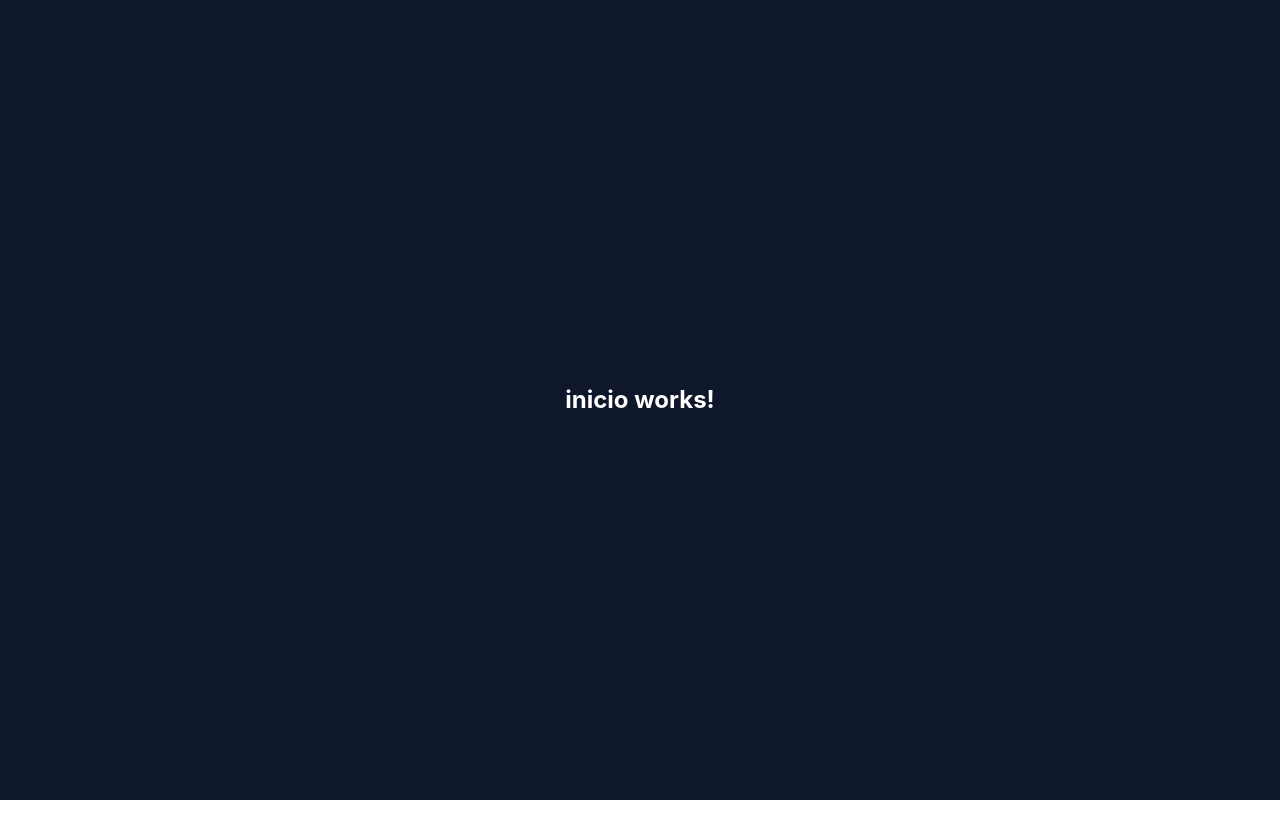
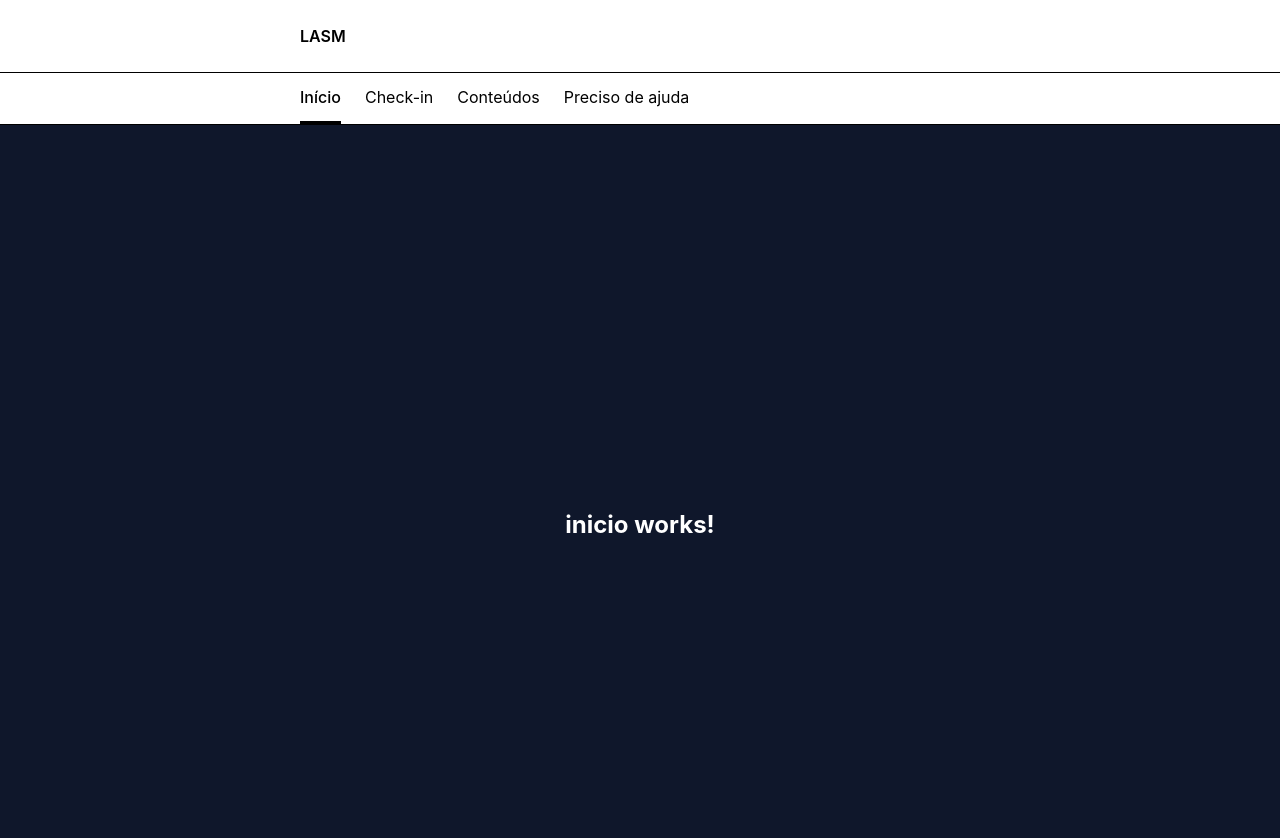
Before and after one commit to Laboratorio-CE/termometro-lasm-frontend, an Angular app: page /inicio in a window 1280 px wide. Shown: the top 838 px of the page. Before the commit the page ends 800 px from the top, so only its background shows below. Built offline with nearby package versions, Linux system fonts and the light colour scheme.

Commit message:
feat: add shell público

```diff
--- a/src/app/app.html
+++ b/src/app/app.html
@@ -1,4 +1,22 @@
-<main class="bg-slate-900 text-white h-screen flex flex-col items-center justify-center text-2xl font-bold">
+<header class="border-b">
+  <div class="mx-auto max-w-180 px-5 h-18 flex items-center font-semibold">
+    {{title()}}
+  </div>
+</header>
+
+<nav class="border-b">
+  <ul class="mx-auto max-w-180 px-5 flex gap-6 overflow-x-auto">
+    @for (aba of abas; track aba.rota) {
+      <li>
+        <a [routerLink]="aba.rota"
+           routerLinkActive="border-b-[3px] font-medium"
+           class="block py-3 whitespace-nowrap">{{ aba.texto }}</a>
+      </li>
+    }
+  </ul>
+</nav>
+
+<main class="px-5 py-6 bg-slate-900 text-white h-screen flex flex-col items-center justify-center text-2xl font-bold">
 
   <router-outlet />
 
--- a/src/app/app.ts
+++ b/src/app/app.ts
@@ -1,12 +1,18 @@
 import { Component, signal } from '@angular/core';
-import { RouterOutlet } from '@angular/router';
+import { RouterOutlet, RouterLink, RouterLinkActive } from '@angular/router';
 
 @Component({
-  imports: [RouterOutlet],
+  imports: [RouterOutlet, RouterLink, RouterLinkActive],
   selector: 'app-root',
   styleUrl: './app.css',
   templateUrl: './app.html',
 })
 export class App {
-  protected readonly title = signal('frontend');
+  protected readonly title = signal('LASM');
+  protected readonly abas = [
+  { rota: '/inicio', texto: 'Início' },
+  { rota: '/checkin', texto: 'Check-in' },
+  { rota: '/conteudos', texto: 'Conteúdos' },
+  { rota: '/ajuda', texto: 'Preciso de ajuda' },
+];
 }
```
